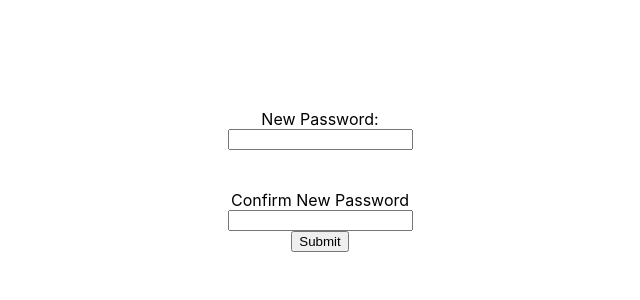
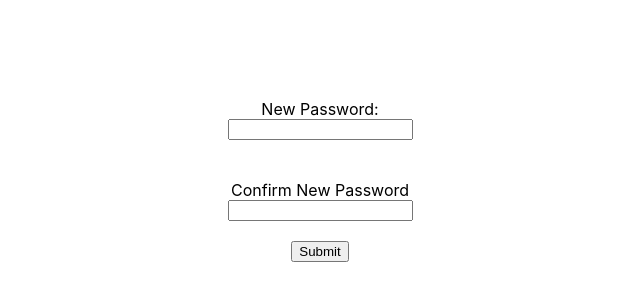
Before and after one commit to gileskev/aweber, a React (Create React App) app: page / in a window 1280 px wide. Shown: the part 240-540 px from the top of the page, without its empty margins (320-960 px from the left). Built offline with nearby package versions, Linux system fonts and the light colour scheme.

Commit message:
fixed submit button spacing

```diff
--- a/src/App.css
+++ b/src/App.css
@@ -20,3 +20,7 @@ form label {
 form li {
   list-style: none;
 }
+
+button {
+  margin-top: 20px;
+}
```
